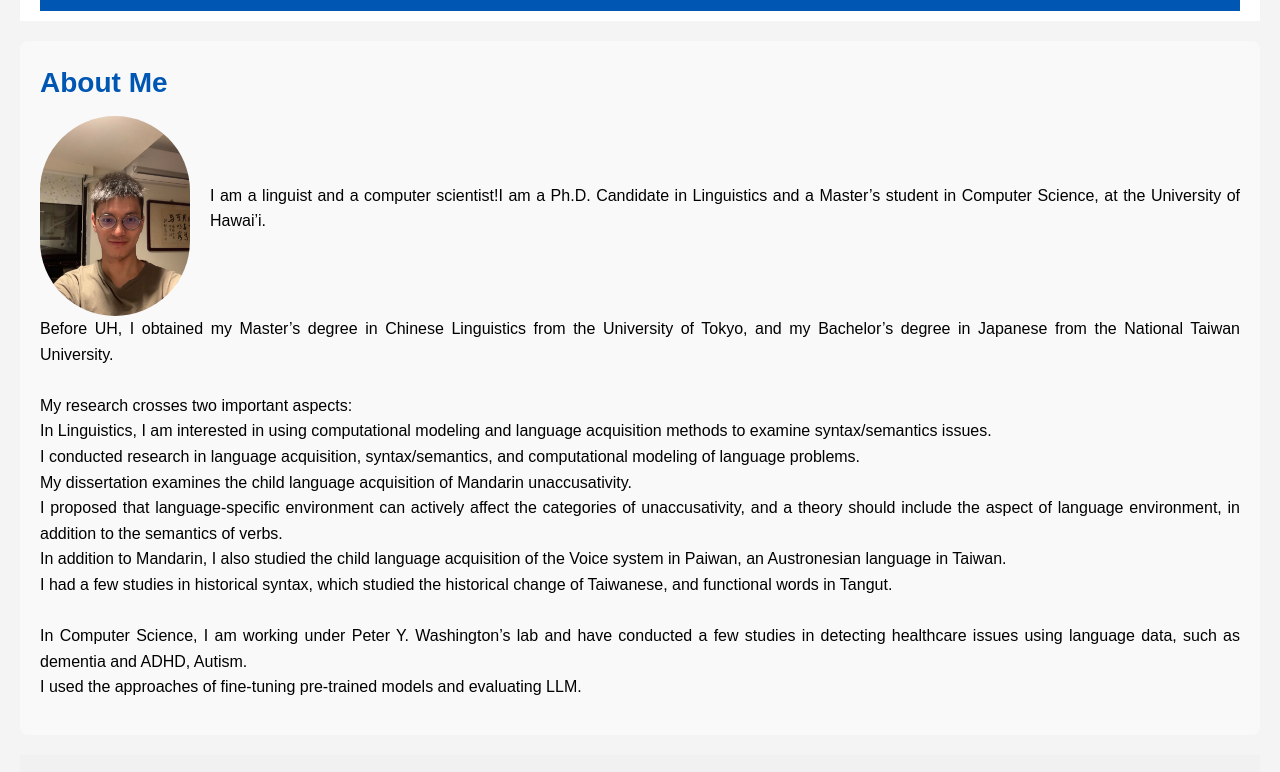
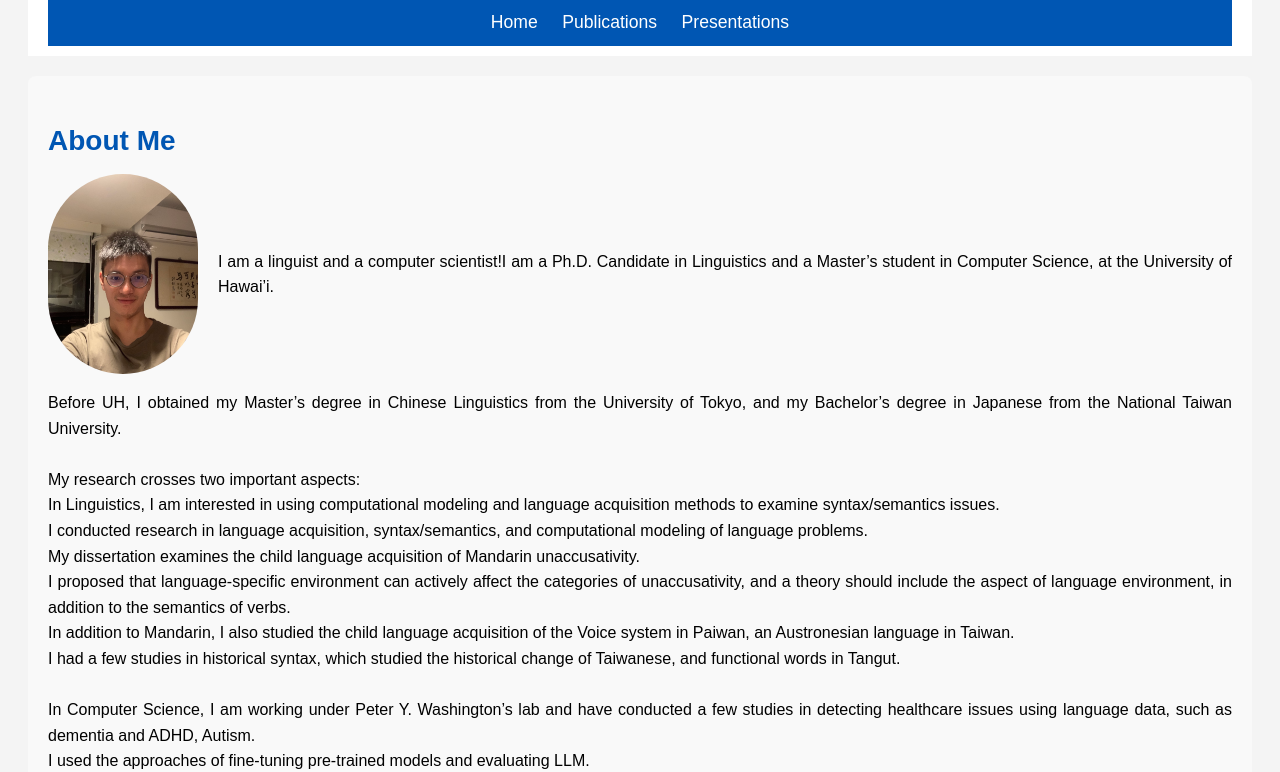
Before and after one commit to limkhaiin/limkhaiin.github.io, a plain HTML site: page index.html in a window 1280 px wide. Shown: the part 161-933 px from the top of the page. Drawn offline with Linux system fonts and the light colour scheme.

Commit message:
Add files via upload

```diff
--- a/index.html
+++ b/index.html
@@ -6,7 +6,7 @@
     <title>Kaiying's Personal Webpage</title>
     <style>
         /* Basic Reset */
-        body, h1, h2, p, ul, li, nav, header, section, footer {
+        ul, li {
             margin: 0;
             padding: 0;
             box-sizing: border-box;
```
